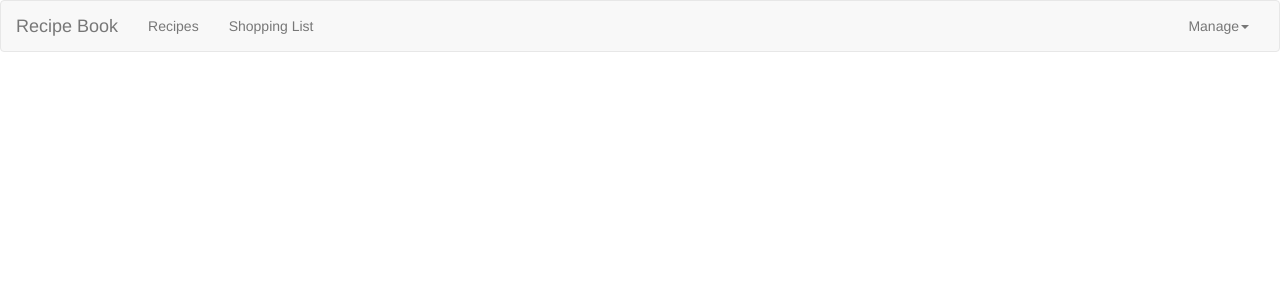
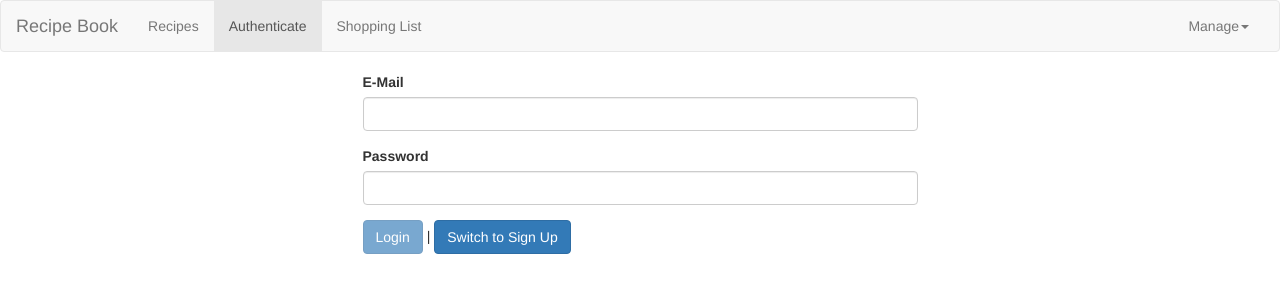
Before and after one commit to msohini/Angular-Course-Project-Part2, an Angular app: page /auth in a window 1280 px wide. Before the commit this address led to /. Shown: the top 300 px of the page. Built offline with nearby package versions, Linux system fonts and the light colour scheme.

Commit message:
Commit after adding authentication

```diff
--- a/src/app/app-routing.module.ts
+++ b/src/app/app-routing.module.ts
@@ -6,6 +6,7 @@ import { RecipeStartComponent } from './recipes/recipe-start/recipe-start.compon
 import { RecipeDetailComponent } from './recipes/recipe-detail/recipe-detail.component';
 import { RecipeEditComponent } from './recipes/recipe-edit/recipe-edit.component';
 import {RecipesResolverService }  from './recipes/recipes-resolver.service';
+import { AuthComponent } from './auth/auth.component';
 
 const approutes: Routes = [
   { path: '', redirectTo: '/recipes', pathMatch: 'full' },
@@ -19,7 +20,8 @@ const approutes: Routes = [
 
     ]
   },
-  { path: 'shopping-list', component: ShoppingListComponent }
+	{ path: 'shopping-list', component: ShoppingListComponent },
+	{ path: 'auth', component: AuthComponent }
 
 ];
 @NgModule({
--- a/src/app/app.module.ts
+++ b/src/app/app.module.ts
@@ -17,7 +17,7 @@ import { appRoutingModule } from './app-routing.module';
 import { RecipeStartComponent } from './recipes/recipe-start/recipe-start.component';
 import { RecipeEditComponent } from './recipes/recipe-edit/recipe-edit.component';
 import { RecipeService } from './recipes/recipe.service';
-
+import {AuthComponent} from './auth/auth.component';
 
 @NgModule({
   declarations: [
@@ -31,7 +31,8 @@ import { RecipeService } from './recipes/recipe.service';
     ShoppingEditComponent,
     DropdownDirective,
     RecipeStartComponent,
-    RecipeEditComponent
+		RecipeEditComponent,
+		AuthComponent
   ],
   imports: [
     BrowserModule, FormsModule, appRoutingModule,HttpClientModule,ReactiveFormsModule
--- /dev/null
+++ b/src/app/auth/auth.component.html
@@ -0,0 +1,31 @@
+<div class="row">
+  <div class="col-xs-12 col-md-6 col-md-offset-3">
+    <form #authForm="ngForm" (ngSubmit)="onSubmit(authForm)">
+      <div class="form-group">
+        <label for="email"> E-Mail</label>
+        <input type="email" id="email"
+               class="form-control"
+               ngModel
+               name="email"
+               required
+               email/>
+      </div>
+      <div class="form-group">
+        <label for="Password">Password</label>
+        <input type="password" id="password"
+               class="form-control"
+               ngModel
+               name="password"
+               required
+               minlength="6"/>
+      </div>
+      <div>
+        <button class="btn btn-primary" type="submit" [disabled]="!authForm.valid">{{isLoginMode?'Login': 'Sign Up'}}</button> |
+        <button class="btn btn-primary" (click)="SwitchMode()" type="button">Switch to {{isLoginMode?'Sign Up':'Login'}}</button>
+
+      </div>
+
+    </form>
+  </div>
+
+</div>
--- /dev/null
+++ b/src/app/auth/auth.component.ts
@@ -0,0 +1,19 @@
+import { Component } from '@angular/core';
+import { NgForm } from '@angular/forms';
+
+@Component({
+  selector: 'app-auth',
+  templateUrl: './auth.component.html'
+})
+export class AuthComponent {
+	isLoginMode = true;
+
+	SwitchMode() {
+		this.isLoginMode = !this.isLoginMode;
+	}
+
+	onSubmit(form: NgForm) {
+		console.log(form.value);
+		form.reset();
+	}
+}
--- a/src/app/header/header.component.html
+++ b/src/app/header/header.component.html
@@ -8,6 +8,8 @@
         <!--<li><a href="#" (click)="OnSelect('recipe')">Recipes</a></li>
   <li><a href="#" (click)="OnSelect('shopping-list')">Shopping List</a></li>-->
         <li routerLinkActive="active"><a routerLink="/recipes">Recipes</a></li>
+
+        <li routerLinkActive="active"><a routerLink="/auth">Authenticate</a></li>
         <li routerLinkActive="active"><a routerLink="/shopping-list">Shopping List</a></li>
       </ul>
       <ul class="nav navbar-nav navbar-right">
--- a/src/app/recipes/recipes-resolver.service.ts
+++ b/src/app/recipes/recipes-resolver.service.ts
@@ -3,7 +3,7 @@ import {Resolve} from '@angular/router'
 import {Recipe} from './recipe.model'
 import { ActivatedRouteSnapshot, RouterStateSnapshot } from '@angular/router';
 import {DataStorageService} from '../shared/data-storage.service';
-import {RecipeService} from './recipe.service';
+import { RecipeService} from './recipe.service';
 
 @Injectable ({providedIn:'root'})
 export class RecipesResolverService implements Resolve<Recipe[]>{
```
